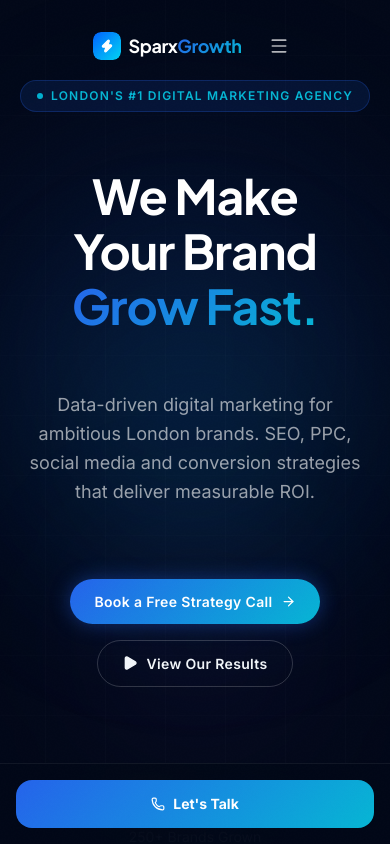
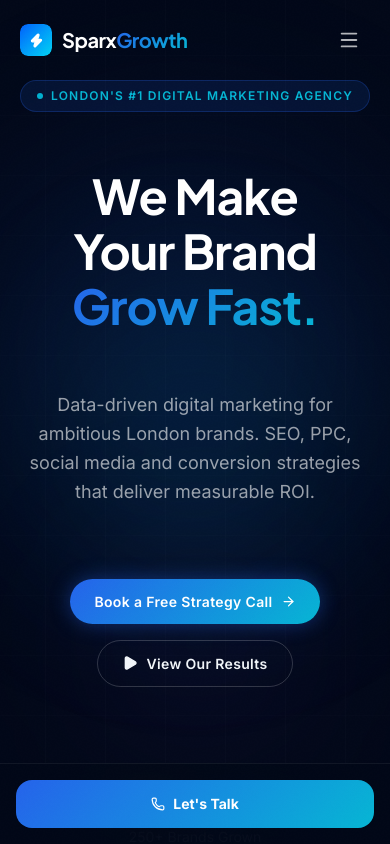
Before and after one commit to Juba1r/sparxgrowth, a Next.js app: page / in a window 390 px wide. Shown: the top 844 px of the page. Built offline with nearby package versions, Linux system fonts and the light colour scheme.

Commit message:
mobile view bug fixed

```diff
--- a/components/layout/Navbar.tsx
+++ b/components/layout/Navbar.tsx
@@ -54,22 +54,74 @@ export function Navbar() {
 
   return (
     <>
-      {/* ─── Desktop Navbar — centered floating pill ─── */}
+      {/* ─── Navbar ─── */}
       <motion.header
         initial={{ y: -100, opacity: 0 }}
         animate={{ y: scrolledUp ? 0 : -100, opacity: scrolledUp ? 1 : 0 }}
         transition={{ duration: 0.4, ease: [0.22, 1, 0.36, 1] }}
-        className="fixed top-0 left-0 right-0 z-[100] flex justify-center pointer-events-none"
-        style={{ paddingTop: scrolled ? "12px" : "20px", transition: "padding 0.4s ease" }}
+        className="fixed top-0 left-0 right-0 z-[100] pointer-events-none"
       >
+        {/* ── Mobile bar (< lg): full-width, logo left / hamburger right ── */}
         <div
           className={cn(
-            "pointer-events-auto flex items-center gap-2 transition-all duration-500",
+            "pointer-events-auto flex items-center justify-between px-5 transition-all duration-500",
+            mobileOpen
+              ? "hidden"
+              : "lg:hidden",
             scrolled
-              ? "bg-[#020818]/90 backdrop-blur-2xl border border-white/[0.10] shadow-2xl shadow-black/40 rounded-2xl px-3 py-2"
-              : "bg-transparent px-4 py-2"
+              ? "h-16 bg-[#020818]/95 backdrop-blur-xl border-b border-white/[0.07] shadow-lg shadow-black/30"
+              : "h-20 bg-transparent"
           )}
         >
+          {/* Logo */}
+          <Link href="/" className="flex items-center gap-2.5 group">
+            <motion.div
+              className="relative w-8 h-8 rounded-lg overflow-hidden flex-shrink-0"
+              whileHover={{ rotate: 15 }}
+              transition={{ type: "spring", stiffness: 300 }}
+            >
+              <div className="absolute inset-0 bg-gradient-to-br from-blue-600 to-cyan-400 rounded-lg" />
+              <div className="absolute inset-0 flex items-center justify-center">
+                <Zap size={15} className="text-white" fill="white" />
+              </div>
+            </motion.div>
+            <span className="font-heading font-bold text-xl text-white tracking-tight leading-none">
+              Sparx<span className="glow-text">Growth</span>
+            </span>
+          </Link>
+
+          {/* Hamburger */}
+          <button
+            onClick={() => setMobileOpen(!mobileOpen)}
+            className="p-2.5 rounded-xl text-white/70 hover:text-white hover:bg-white/[0.07] transition-all"
+          >
+            <AnimatePresence mode="wait">
+              {mobileOpen ? (
+                <motion.div key="x" initial={{ rotate: -90, opacity: 0 }} animate={{ rotate: 0, opacity: 1 }} exit={{ rotate: 90, opacity: 0 }} transition={{ duration: 0.18 }}>
+                  <X size={22} />
+                </motion.div>
+              ) : (
+                <motion.div key="menu" initial={{ rotate: 90, opacity: 0 }} animate={{ rotate: 0, opacity: 1 }} exit={{ rotate: -90, opacity: 0 }} transition={{ duration: 0.18 }}>
+                  <Menu size={22} />
+                </motion.div>
+              )}
+            </AnimatePresence>
+          </button>
+        </div>
+
+        {/* ── Desktop pill (lg+): centered floating pill ── */}
+        <div
+          className="hidden lg:flex justify-center pointer-events-none"
+          style={{ paddingTop: scrolled ? "12px" : "20px", transition: "padding 0.4s ease" }}
+        >
+          <div
+            className={cn(
+              "pointer-events-auto flex items-center gap-2 transition-all duration-500",
+              scrolled
+                ? "bg-[#020818]/90 backdrop-blur-2xl border border-white/[0.10] shadow-2xl shadow-black/40 rounded-2xl px-3 py-2"
+                : "bg-transparent px-4 py-2"
+            )}
+          >
           {/* Logo */}
           <Link href="/" className="flex items-center gap-2 group mr-2">
             <motion.div
@@ -228,24 +280,7 @@ export function Navbar() {
               </span>
             </Link>
           </div>
-
-          {/* Mobile hamburger */}
-          <button
-            onClick={() => setMobileOpen(!mobileOpen)}
-            className="lg:hidden p-2 rounded-xl text-white/70 hover:text-white hover:bg-white/[0.07] transition-all ml-1"
-          >
-            <AnimatePresence mode="wait">
-              {mobileOpen ? (
-                <motion.div key="x" initial={{ rotate: -90, opacity: 0 }} animate={{ rotate: 0, opacity: 1 }} exit={{ rotate: 90, opacity: 0 }} transition={{ duration: 0.18 }}>
-                  <X size={20} />
-                </motion.div>
-              ) : (
-                <motion.div key="menu" initial={{ rotate: 90, opacity: 0 }} animate={{ rotate: 0, opacity: 1 }} exit={{ rotate: -90, opacity: 0 }} transition={{ duration: 0.18 }}>
-                  <Menu size={20} />
-                </motion.div>
-              )}
-            </AnimatePresence>
-          </button>
+        </div>
         </div>
       </motion.header>
 
```
